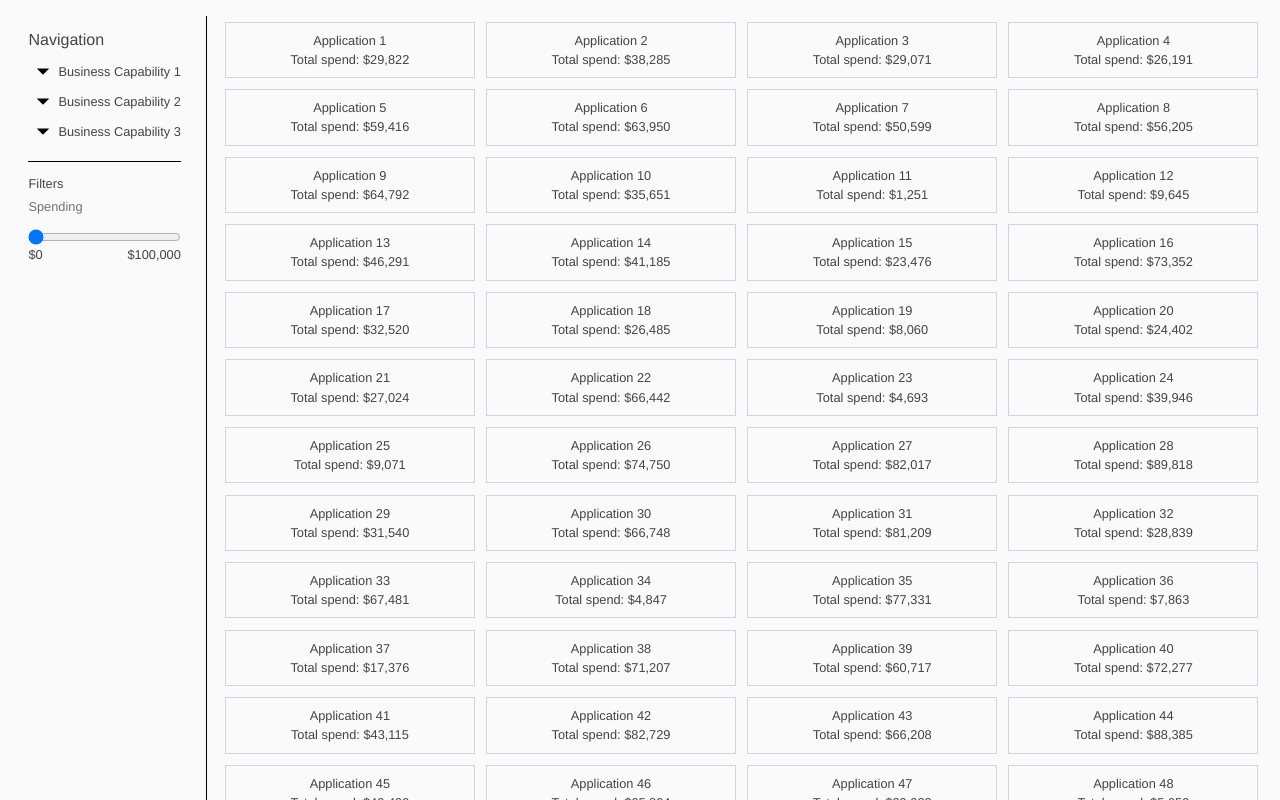
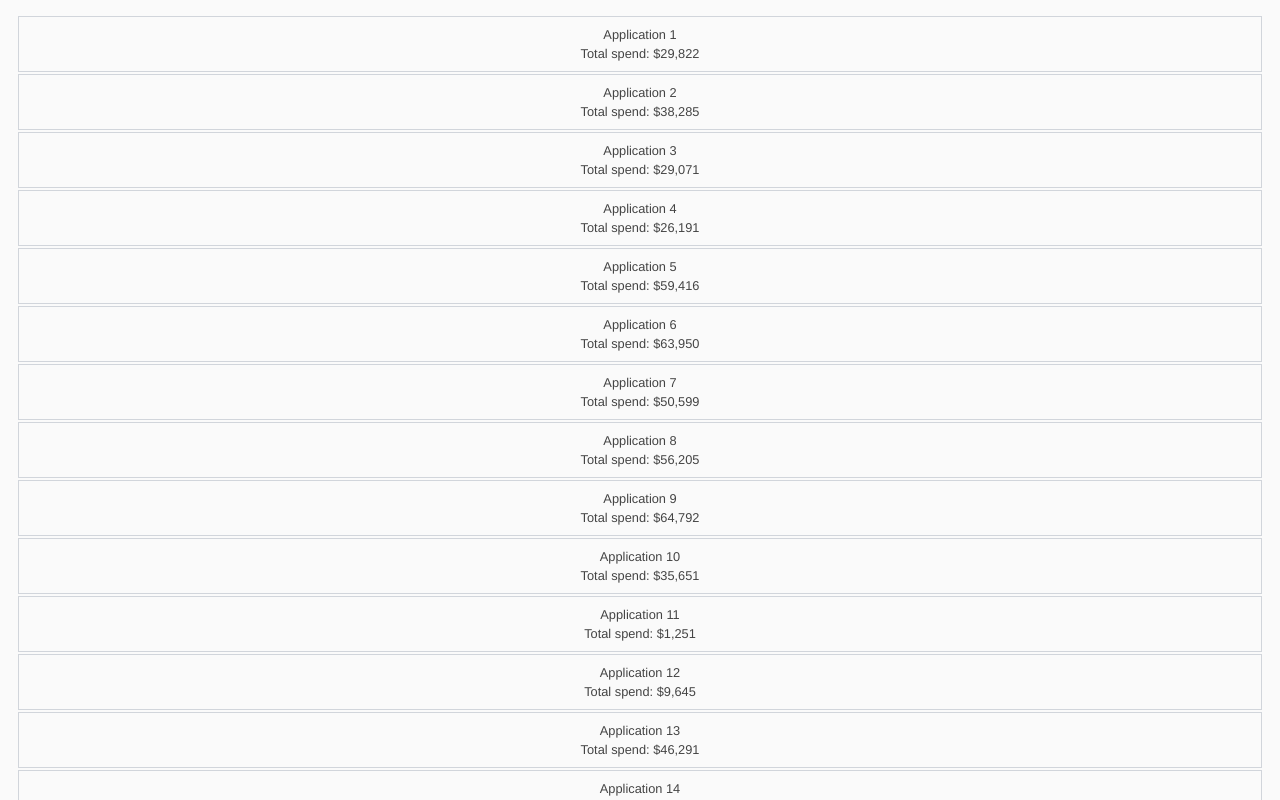
Before and after one commit to Egenica/compare-air-next, a Next.js app: page / in a window 1280 px wide. Shown: the top 800 px of the page. Built offline with nearby package versions, Linux system fonts and the light colour scheme.

Commit message:
data test

```diff
--- a/src/app/page.tsx
+++ b/src/app/page.tsx
@@ -1,5 +1,33 @@
-import App from './App';
+import { promises as fs } from 'fs';
+// import App from './App';
+
+export type Data = {
+  id: string;
+  name: string;
+  spend: number;
+  BCAP1: string;
+  BCAP2: string;
+  BCAP3: string;
+};
 
 export default async function Home() {
-  return <App />;
+  const file = await fs.readFile(process.cwd() + '/src/app/data.json', 'utf8');
+  const data: Data[] = JSON.parse(file);
+  return (
+    <>
+      {data.map((app) => (
+        <div
+          key={app.id}
+          className="border border-gray-300 m-[0.1rem] p-2 flex-[1_1_calc(25%_-_1.5rem)] box-border flex flex-col justify-center items-center text-center"
+        >
+          <h3 className="mb-0">{app.name}</h3>
+          <p className="whitespace-nowrap">
+            Total spend: ${app.spend.toLocaleString()}
+          </p>
+        </div>
+      ))}
+
+      {/* <App /> */}
+    </>
+  );
 }
```
